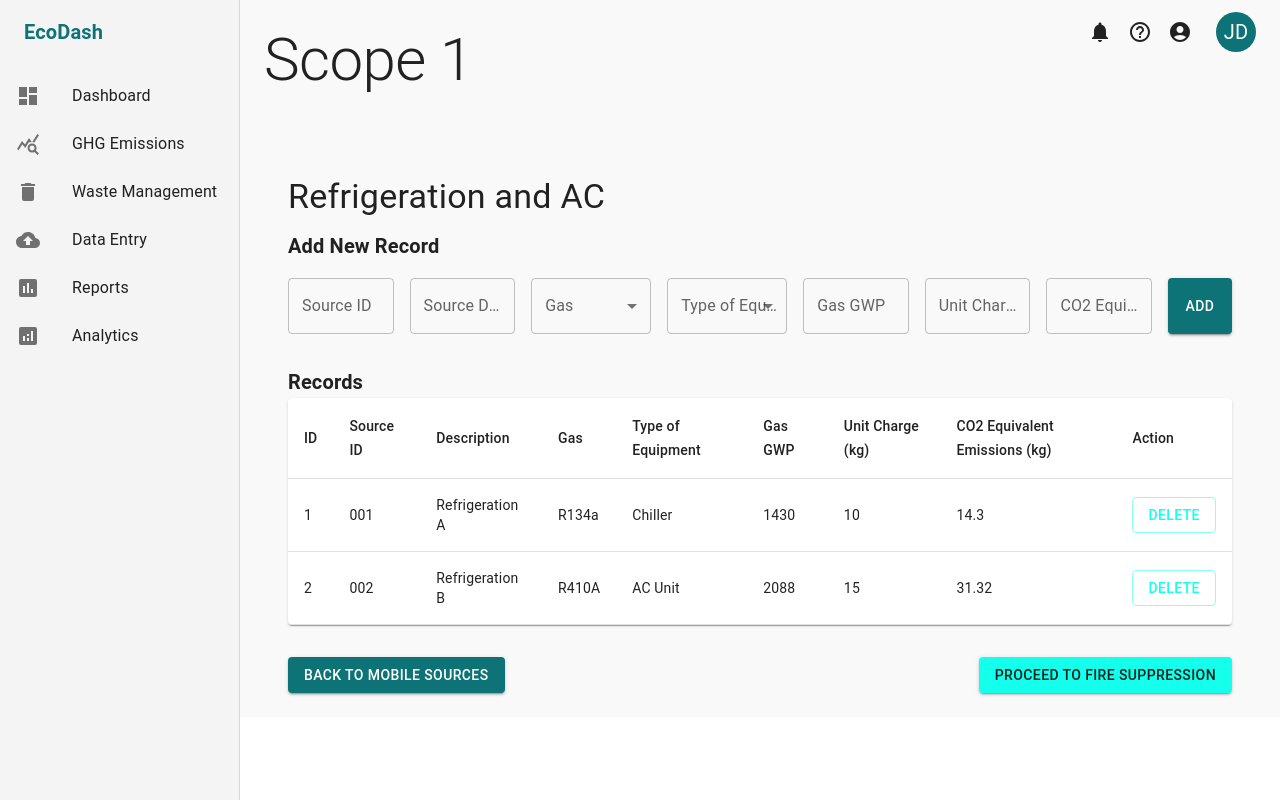
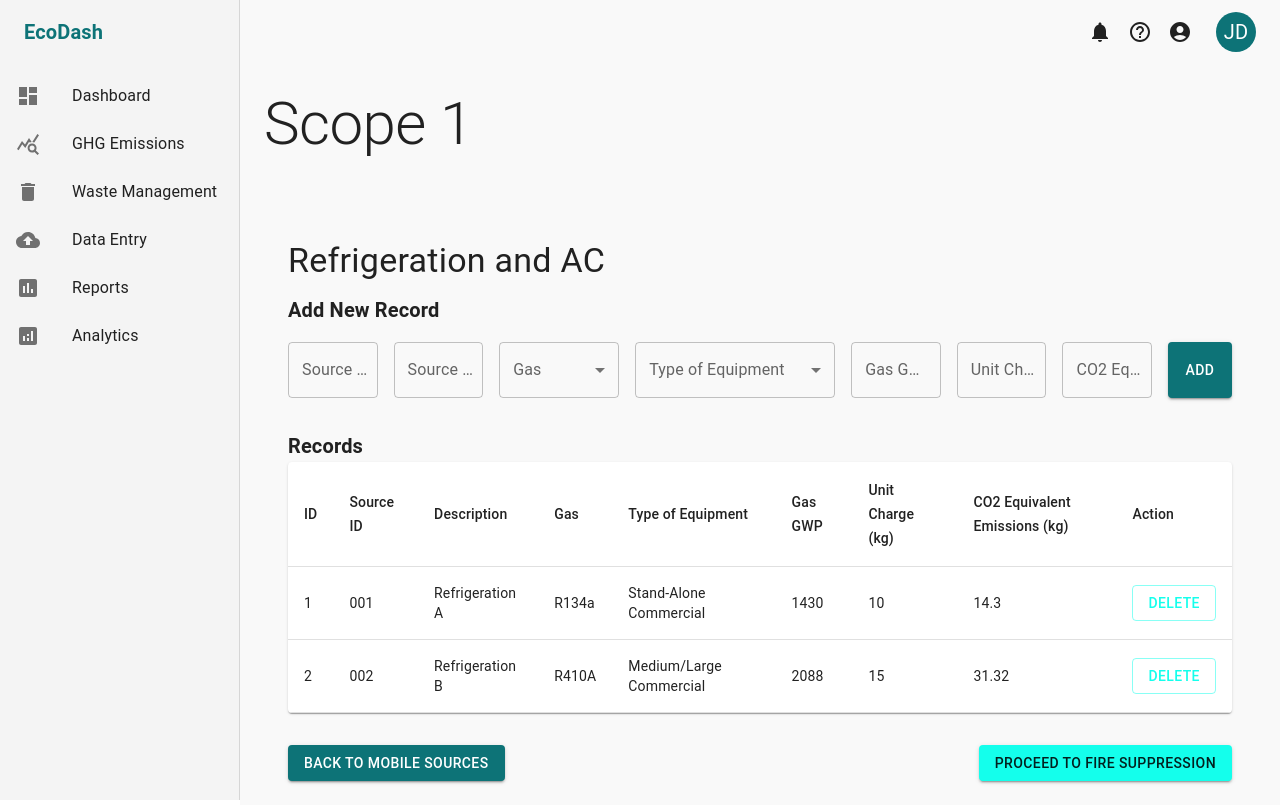
Before and after one commit to AbubakarMirza1/Kavish, a React (Create React App) app in the folder frontend/: page /Scope1RA in a window 1280 px wide. Built offline with nearby package versions, Linux system fonts and the light colour scheme.

Commit message:
integrated zustand in Scope1RA for the population of types of equipment and its dynamic state management

```diff
--- a/frontend/src/screens/Scope1RA.js
+++ b/frontend/src/screens/Scope1RA.js
@@ -48,10 +48,11 @@ import {
   AccountCircle as ProfileIcon,
 } from '@mui/icons-material';
 import { useNavigate } from 'react-router-dom';
+import useScope1Store from '../store/scope1Store'; // Import Zustand store
 
 const initialData = [
-  { id: 1, sourceId: '001', description: 'Refrigeration A', gas: 'R134a', equipmentType: 'Chiller', gasGWP: 1430, unitCharge: 10, co2Emissions: 14.3 },
-  { id: 2, sourceId: '002', description: 'Refrigeration B', gas: 'R410A', equipmentType: 'AC Unit', gasGWP: 2088, unitCharge: 15, co2Emissions: 31.32 },
+  { id: 1, sourceId: '001', description: 'Refrigeration A', gas: 'R134a', equipmentType: 'Stand-Alone Commercial', gasGWP: 1430, unitCharge: 10, co2Emissions: 14.3 },
+  { id: 2, sourceId: '002', description: 'Refrigeration B', gas: 'R410A', equipmentType: 'Medium/Large Commercial', gasGWP: 2088, unitCharge: 15, co2Emissions: 31.32 },
 ];
 
 const RefrigerationAndACPage = () => {
@@ -72,6 +73,12 @@ const RefrigerationAndACPage = () => {
   const [openDialog, setOpenDialog] = useState(false);
   const [deleteId, setDeleteId] = useState(null);
   const [openSnackbar, setOpenSnackbar] = useState(false);
+
+  // Import refrigerationRows from the store
+  const refrigerationRows = useScope1Store((state) => state.refrigerationRows);
+
+  // Filter only active refrigeration types for the dropdown
+  const activeRefrigerationOptions = refrigerationRows.filter((row) => row.active);
 
   const handleInputChange = (e) => {
     const { name, value } = e.target;
@@ -132,7 +139,7 @@ const RefrigerationAndACPage = () => {
   });
 
   const gasOptions = ['R134a', 'R410A', 'R22', 'R744'];
-  const equipmentTypeOptions = ['Chiller', 'AC Unit', 'Refrigerator', 'Freezer'];
+
   const sidebarSections = [
     { label: 'Dashboard', icon: <DashboardIcon />, section: 'dashboard' },
     { label: 'GHG Emissions', icon: <EmissionsIcon />, section: 'emissions' },
@@ -198,7 +205,7 @@ const RefrigerationAndACPage = () => {
             </Toolbar>
           </AppBar>
 
-          <Typography variant="h2" gutterBottom>
+          <Typography variant="h2" gutterBottom sx={{ mt: 8 }}>
             Scope 1
           </Typography>
 
@@ -211,8 +218,20 @@ const RefrigerationAndACPage = () => {
             <Box sx={{ mb: 4 }}>
               <Typography variant="h6">Add New Record</Typography>
               <Box component="form" sx={{ display: 'flex', gap: 2, mt: 2 }}>
-                <TextField label="Source ID" name="sourceId" value={formValues.sourceId} onChange={handleInputChange} variant="outlined" />
-                <TextField label="Source Description" name="description" value={formValues.description} onChange={handleInputChange} variant="outlined" />
+                <TextField
+                  label="Source ID"
+                  name="sourceId"
+                  value={formValues.sourceId}
+                  onChange={handleInputChange}
+                  variant="outlined"
+                />
+                <TextField
+                  label="Source Description"
+                  name="description"
+                  value={formValues.description}
+                  onChange={handleInputChange}
+                  variant="outlined"
+                />
                 <FormControl variant="outlined" sx={{ minWidth: 120 }}>
                   <InputLabel>Gas</InputLabel>
                   <Select name="gas" value={formValues.gas} onChange={handleInputChange} label="Gas">
@@ -223,19 +242,40 @@ const RefrigerationAndACPage = () => {
                     ))}
                   </Select>
                 </FormControl>
-                <FormControl variant="outlined" sx={{ minWidth: 120 }}>
+                <FormControl variant="outlined" sx={{ minWidth: 200 }}>
                   <InputLabel>Type of Equipment</InputLabel>
                   <Select name="equipmentType" value={formValues.equipmentType} onChange={handleInputChange} label="Type of Equipment">
-                    {equipmentTypeOptions.map((type) => (
-                      <MenuItem key={type} value={type}>
-                        {type}
+                    {activeRefrigerationOptions.map((option) => (
+                      <MenuItem key={option.id} value={option.name}>
+                        {option.name}
                       </MenuItem>
                     ))}
                   </Select>
                 </FormControl>
-                <TextField label="Gas GWP" name="gasGWP" type="number" value={formValues.gasGWP} onChange={handleInputChange} variant="outlined" />
-                <TextField label="Unit Charge (kg)" name="unitCharge" type="number" value={formValues.unitCharge} onChange={handleInputChange} variant="outlined" />
-                <TextField label="CO2 Equivalent Emissions (kg)" name="co2Emissions" type="number" value={formValues.co2Emissions} onChange={handleInputChange} variant="outlined" />
+                <TextField
+                  label="Gas GWP"
+                  name="gasGWP"
+                  type="number"
+                  value={formValues.gasGWP}
+                  onChange={handleInputChange}
+                  variant="outlined"
+                />
+                <TextField
+                  label="Unit Charge (kg)"
+                  name="unitCharge"
+                  type="number"
+                  value={formValues.unitCharge}
+                  onChange={handleInputChange}
+                  variant="outlined"
+                />
+                <TextField
+                  label="CO2 Equivalent Emissions (kg)"
+                  name="co2Emissions"
+                  type="number"
+                  value={formValues.co2Emissions}
+                  onChange={handleInputChange}
+                  variant="outlined"
+                />
                 <Button variant="contained" color="primary" onClick={handleAddRow}>
                   Add
                 </Button>
@@ -291,11 +331,10 @@ const RefrigerationAndACPage = () => {
               </Button>
             </Box>
           </Container>
-        </Box>
 
           {/* Confirmation Dialog */}
           <Dialog open={openDialog} onClose={handleClose}>
-          <DialogTitle>{"Confirm Deletion"}</DialogTitle>
+            <DialogTitle>Confirm Deletion</DialogTitle>
             <DialogContent>
               <DialogContentText>Are you sure you want to delete this record?</DialogContentText>
             </DialogContent>
@@ -316,6 +355,7 @@ const RefrigerationAndACPage = () => {
             </Alert>
           </Snackbar>
         </Box>
+      </Box>
     </ThemeProvider>
   );
 };
```
Lines whose indentation alone changed are shown as unchanged.
